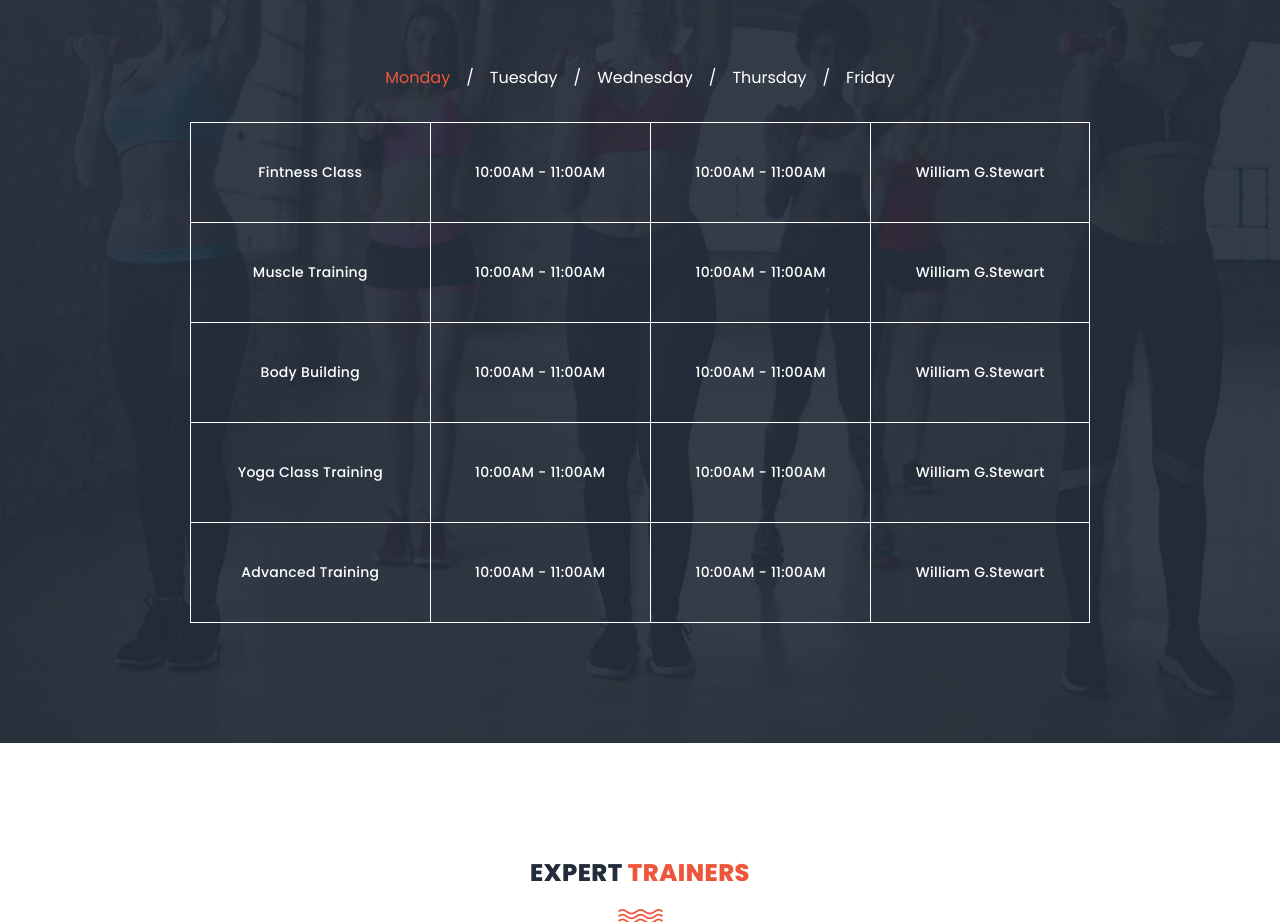
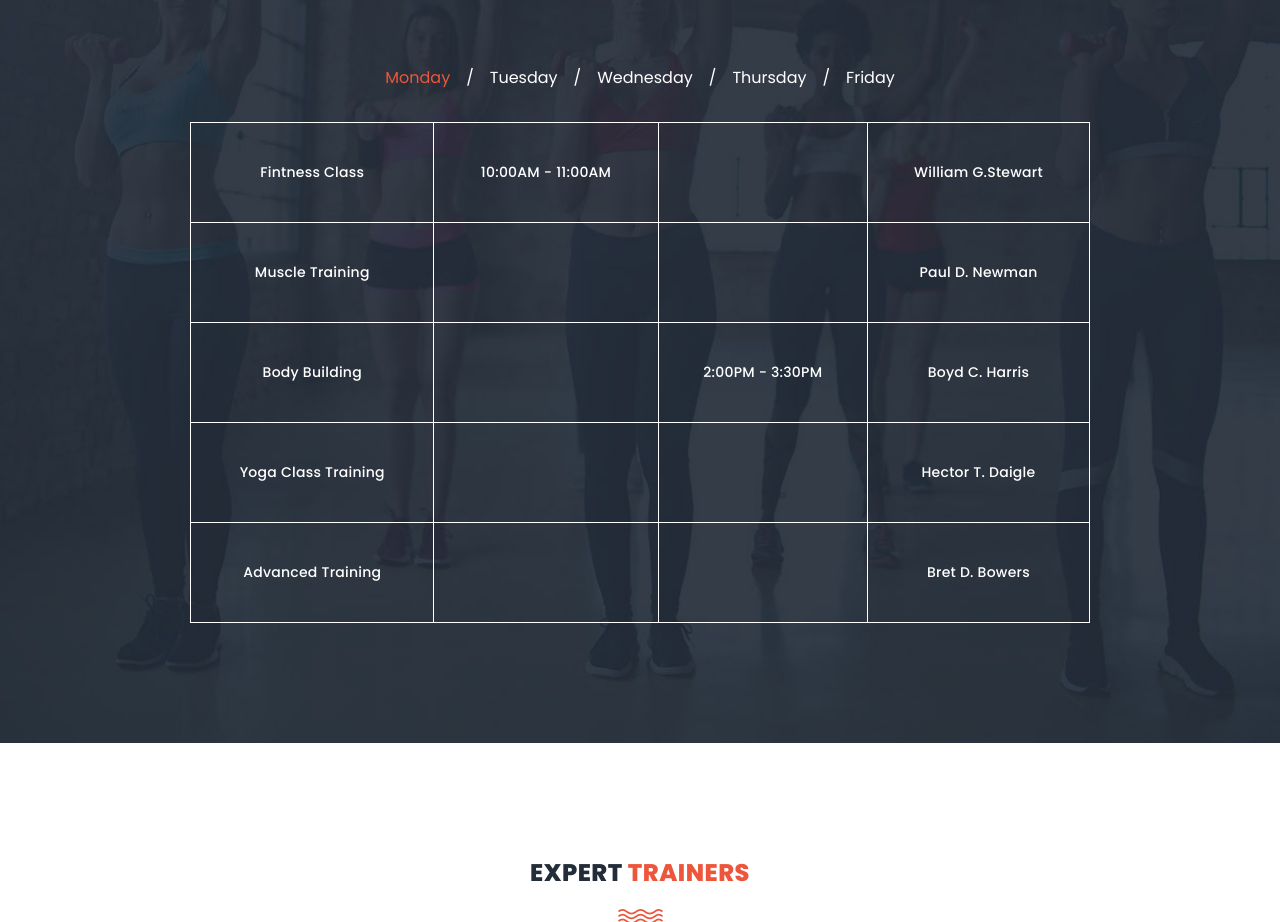
Before and after one commit to Zakarie-Hassan21/Training_Studio, a plain HTML site: page index.html in a window 1280 px wide. Shown: the part 3440-4362 px from the top of the page. Drawn offline with Linux system fonts and the light colour scheme.

Commit message:
Modified Table

```diff
--- a/index.html
+++ b/index.html
@@ -271,32 +271,32 @@
                 <tr>
                   <td>Fintness Class</td>
                   <td>10:00AM - 11:00AM</td>
-                  <td>10:00AM - 11:00AM</td>
+                  <td></td>
                   <td>William G.stewart</td>
                 </tr>
                 <tr>
                   <td>Muscle Training</td>
-                  <td>10:00AM - 11:00AM</td>
-                  <td>10:00AM - 11:00AM</td>
-                  <td>William G.stewart</td>
+                  <td></td>
+                  <td></td>
+                  <td>Paul D. Newman</td>
                 </tr>
                 <tr>
                   <td>Body Building</td>
-                  <td>10:00AM - 11:00AM</td>
-                  <td>10:00AM - 11:00AM</td>
-                  <td>William G.stewart</td>
+                  <td></td>
+                  <td>2:00PM - 3:30PM</td>
+                  <td>Boyd C. Harris</td>
                 </tr>
                 <tr>
                   <td>Yoga Class Training</td>
-                  <td>10:00AM - 11:00AM</td>
-                  <td>10:00AM - 11:00AM</td>
-                  <td>William G.stewart</td>
+                  <td></td>
+                  <td></td>
+                  <td>Hector T. Daigle</td>
                 </tr>
                 <tr>
                   <td>Advanced Training</td>
-                  <td>10:00AM - 11:00AM</td>
-                  <td>10:00AM - 11:00AM</td>
-                  <td>William G.stewart</td>
+                  <td></td>
+                  <td></td>
+                  <td>Bret D. Bowers</td>
                 </tr>
               </tbody>
             </table>
```
